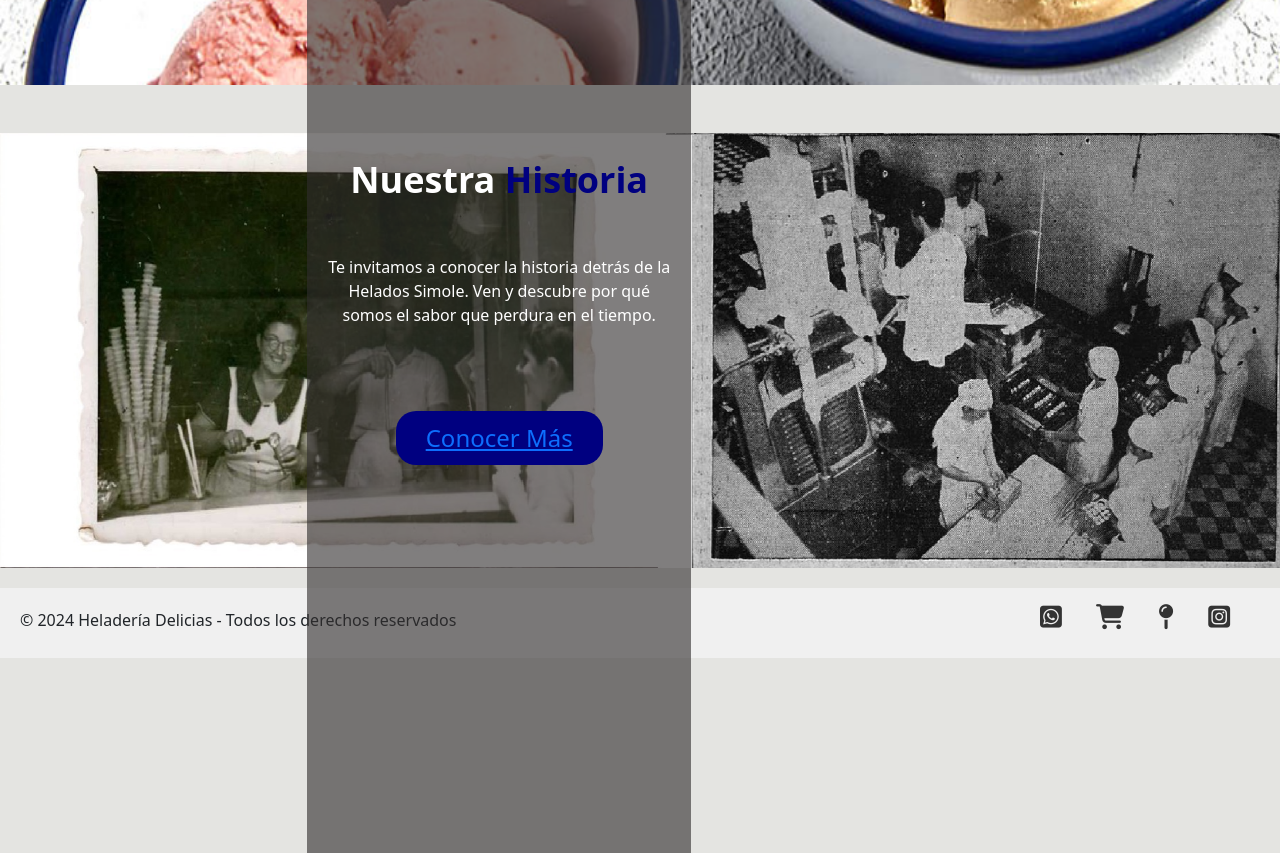
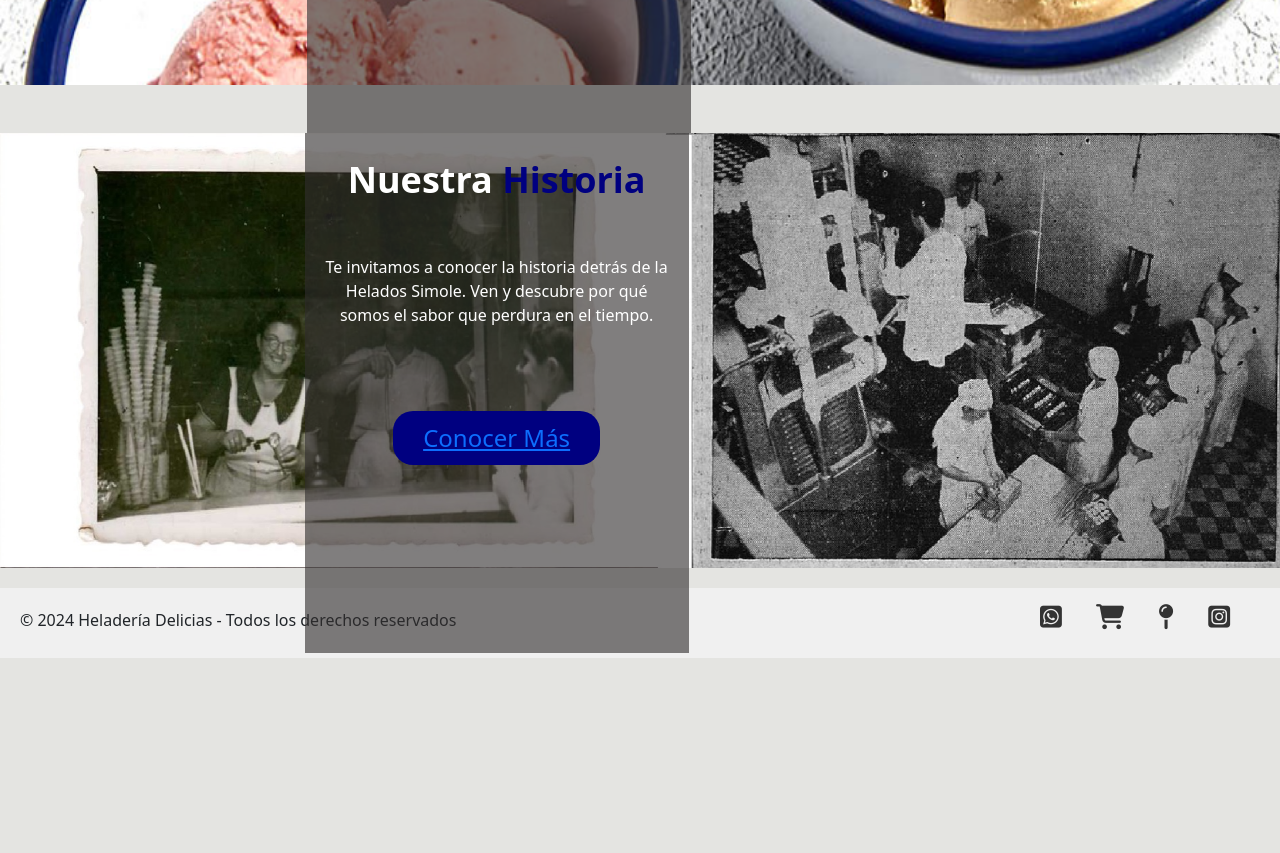
Before and after one commit to martinezflorian/heladossimole, a plain HTML site: page index.html in a window 1280 px wide. Shown: the part 1960-2813 px from the top of the page. After the commit the page ends 2618 px from the top, so only its background shows below. Drawn offline with nearby package versions, Linux system fonts and the light colour scheme.

Commit message:
Cambios en static/style.css

```diff
--- a/static/style.css
+++ b/static/style.css
@@ -340,13 +340,14 @@ html {
 
   .contenedor .texto {
     position: absolute;
-    top: 0%; /* Posición vertical al 50% del contenedor */
-    left: 24%; /* Posición horizontal al 50% del contenedor */
-    width: 30%; /* Ancho igual al 40% del contenedor */
-    height: 90vh; /* Altura igual al 40% de la altura del contenedor */
-    background-color: rgba(49, 46, 46, 0.616); /* Fondo gris transparente */
+    top: 0%; /* Cambiado a 63% para que se parezca al primero */
+    left: 23.8%; /* Mantenido igual */
+    width: 30%; /* Mantenido igual */
+    height: 65vh; /* Cambiado a 100vh para que coincida con el primero */
+    max-width: 500px; /* Mantenido igual */
+    background-color: rgba(49, 46, 46, 0.616); /* Mantenido igual */
     padding: 20px;
     box-sizing: border-box;
     text-align: center;
     color: white;
-  }
+}
```
